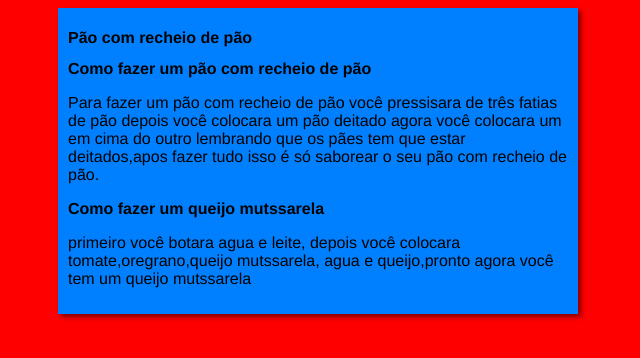
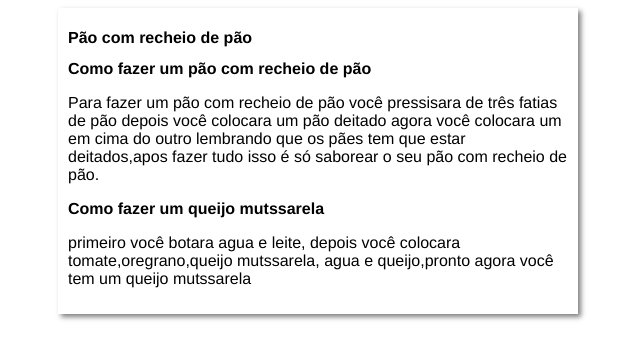
Before and after one commit to BernardoLeicam/Aprendendo-Branches, a plain HTML site: page index.html in a window 1280 px wide. Shown: the whole page, without its empty margins (322-962 px from the left). Drawn offline with Linux system fonts and the light colour scheme.

Commit message:
Update style.css

```diff
--- a/estilos/style.css
+++ b/estilos/style.css
@@ -5,12 +5,12 @@
 
 
 body {
-    background-color: rgb(255, 0, 0);
+    background-color: rgb(255, 255, 255);
 }
 
 
 main {
-    background-color: rgb(0, 128, 255);
+    background-color: rgb(255, 255, 255);
     width: 500px;
     margin: auto;
     padding: 10px;
```
